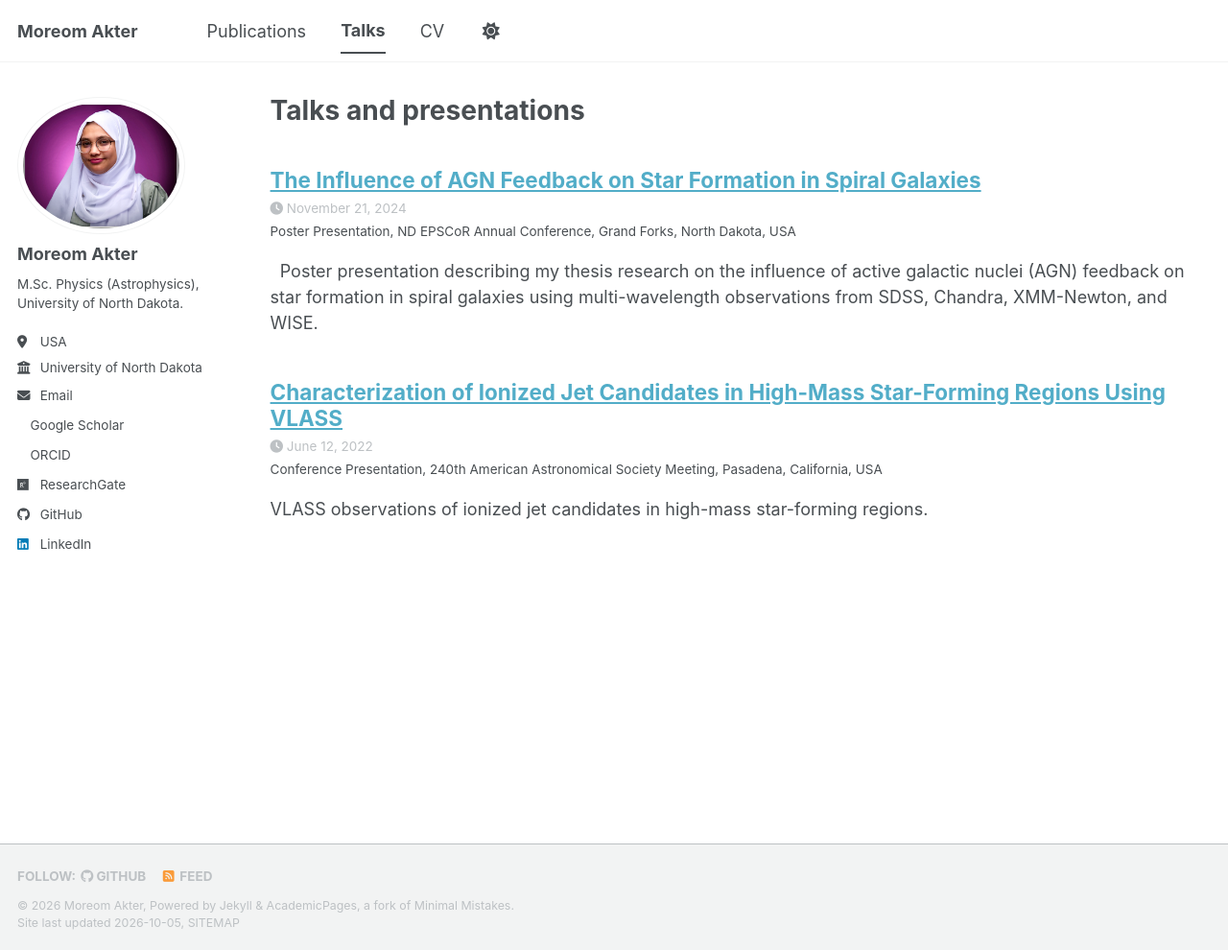
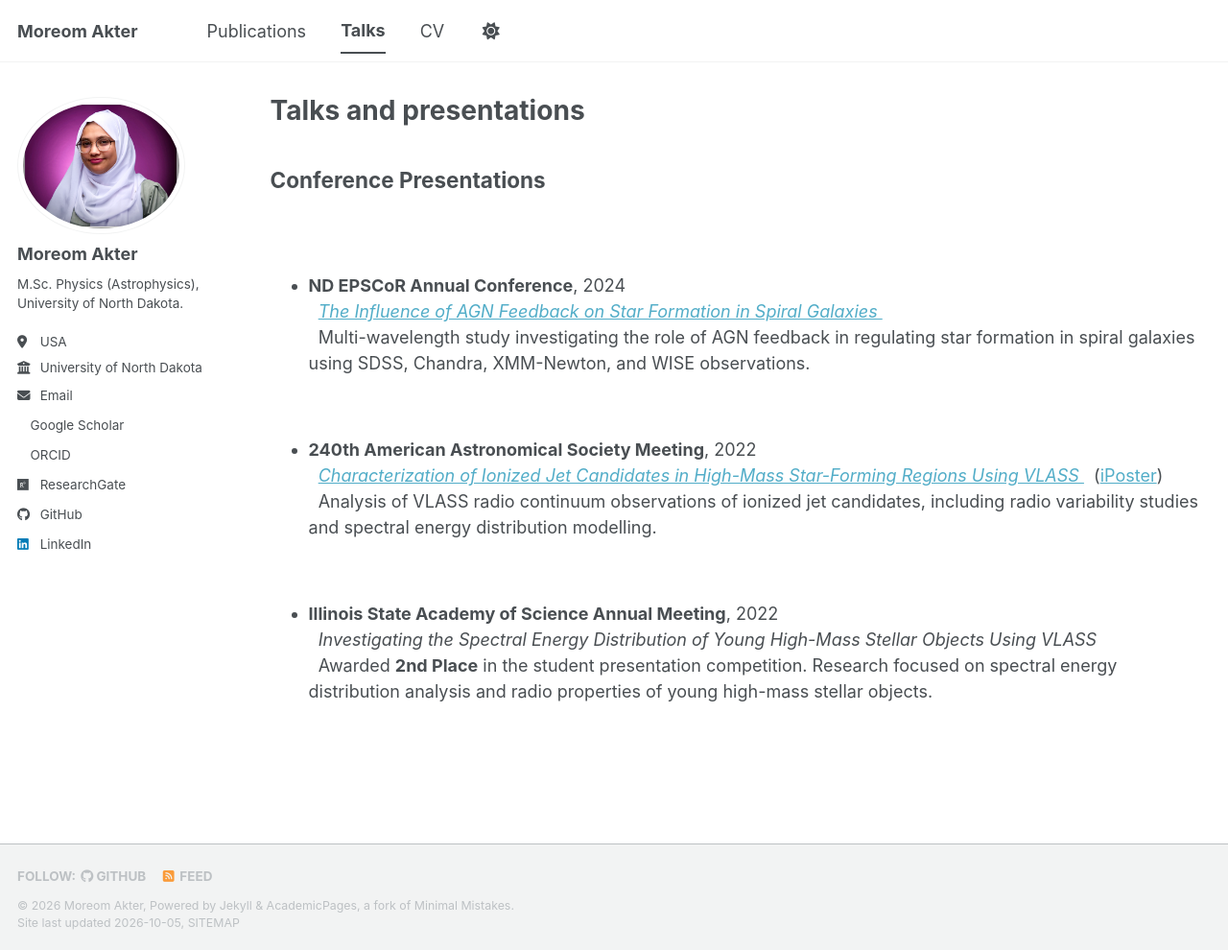
Before and after one commit to Moreom/Moreom.github.io, a Jekyll site: the page built from _pages/talks.html, in a window 1280 px wide and 990 px high. Shown: the whole window at 96% size. Built offline with Jekyll 4.4.1, drawn with Linux system fonts in a browser that asks for light colours; a style sheet for code colours, icons or effects is not loaded.

Commit message:
Update talks.html

```diff
--- a/_pages/talks.html
+++ b/_pages/talks.html
@@ -4,13 +4,54 @@ title: "Talks and presentations"
 permalink: /talks/
 author_profile: true
 ---
+<h2>Conference Presentations</h2>
 
-{% if site.talkmap_link == true %}
+<ul>
 
-<p style="text-decoration:underline;"><a href="/talkmap.html">See a map of all the places I've given a talk!</a></p>
+<li>
+<strong>ND EPSCoR Annual Conference</strong>, 2024<br>
 
-{% endif %}
+<em>
+<a href="https://ndepscor.ndus.edu/2024-annual-conference-abstracts/akter-moreom">
+The Influence of AGN Feedback on Star Formation in Spiral Galaxies
+</a>
+</em>
 
-{% for post in site.talks reversed %}
-  {% include archive-single-talk.html %}
-{% endfor %}
+<br>
+
+Multi-wavelength study investigating the role of AGN feedback in regulating star formation in spiral galaxies using SDSS, Chandra, XMM-Newton, and WISE observations.
+</li>
+
+<br>
+
+<li>
+<strong>240th American Astronomical Society Meeting</strong>, 2022<br>
+
+<em>
+<a href="https://ui.adsabs.harvard.edu/abs/2022AAS...24010517A/abstract">
+Characterization of Ionized Jet Candidates in High-Mass Star-Forming Regions Using VLASS
+</a>
+</em>
+
+(<a href="https://aas240-aas.ipostersessions.com/default.aspx?s=F1-96-83-74-44-0B-17-25-9D-D3-89-79-CF-85-BA-18">iPoster</a>)
+
+<br>
+
+Analysis of VLASS radio continuum observations of ionized jet candidates, including radio variability studies and spectral energy distribution modelling.
+</li>
+
+<br>
+
+<li>
+<strong>Illinois State Academy of Science Annual Meeting</strong>, 2022<br>
+
+<em>
+Investigating the Spectral Energy Distribution of Young High-Mass Stellar Objects Using VLASS
+</em>
+
+<br>
+
+Awarded <strong>2nd Place</strong> in the student presentation competition. Research focused on spectral energy distribution analysis and radio properties of young high-mass stellar objects.
+</li>
+
+</ul>
```
